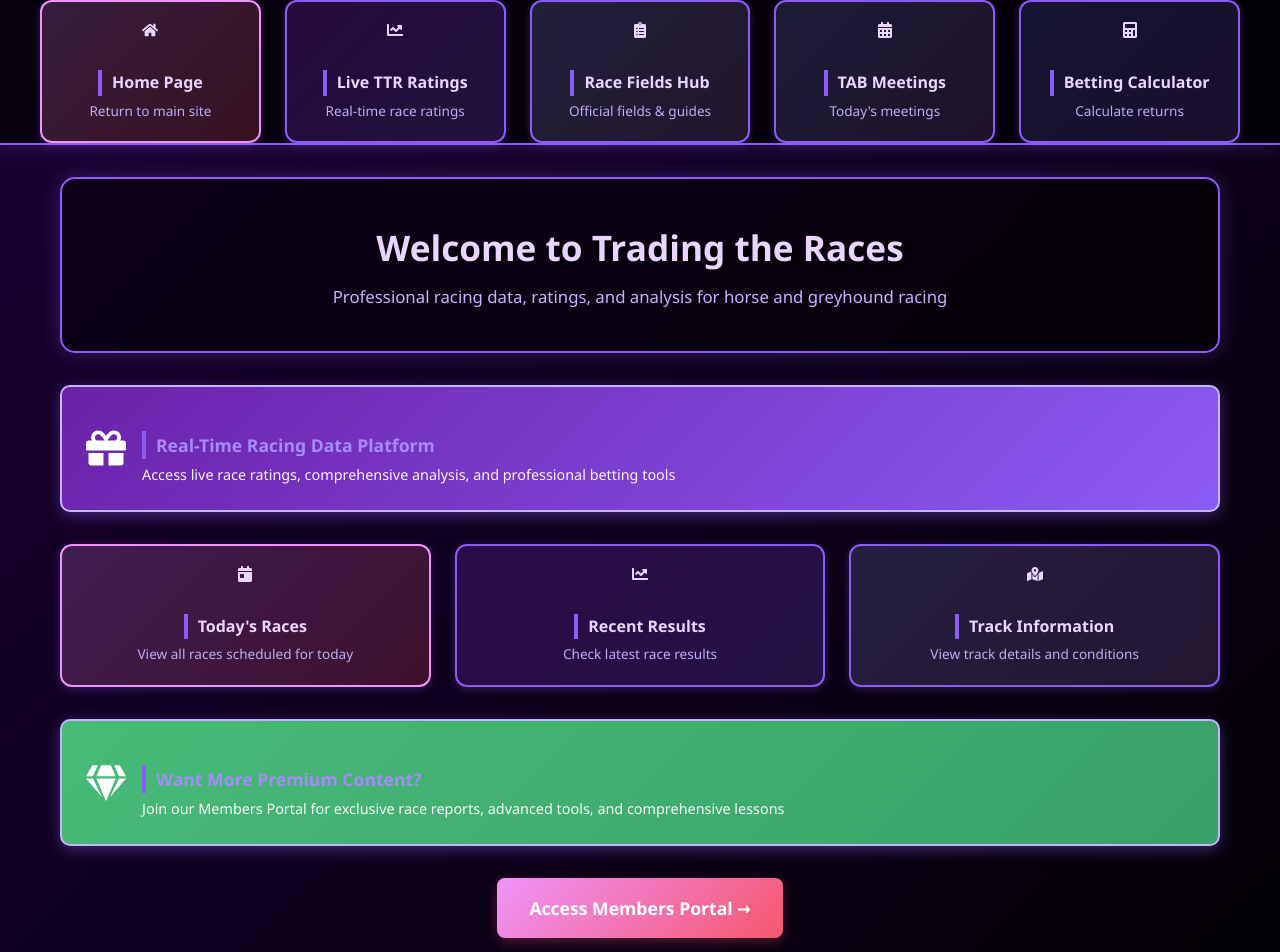
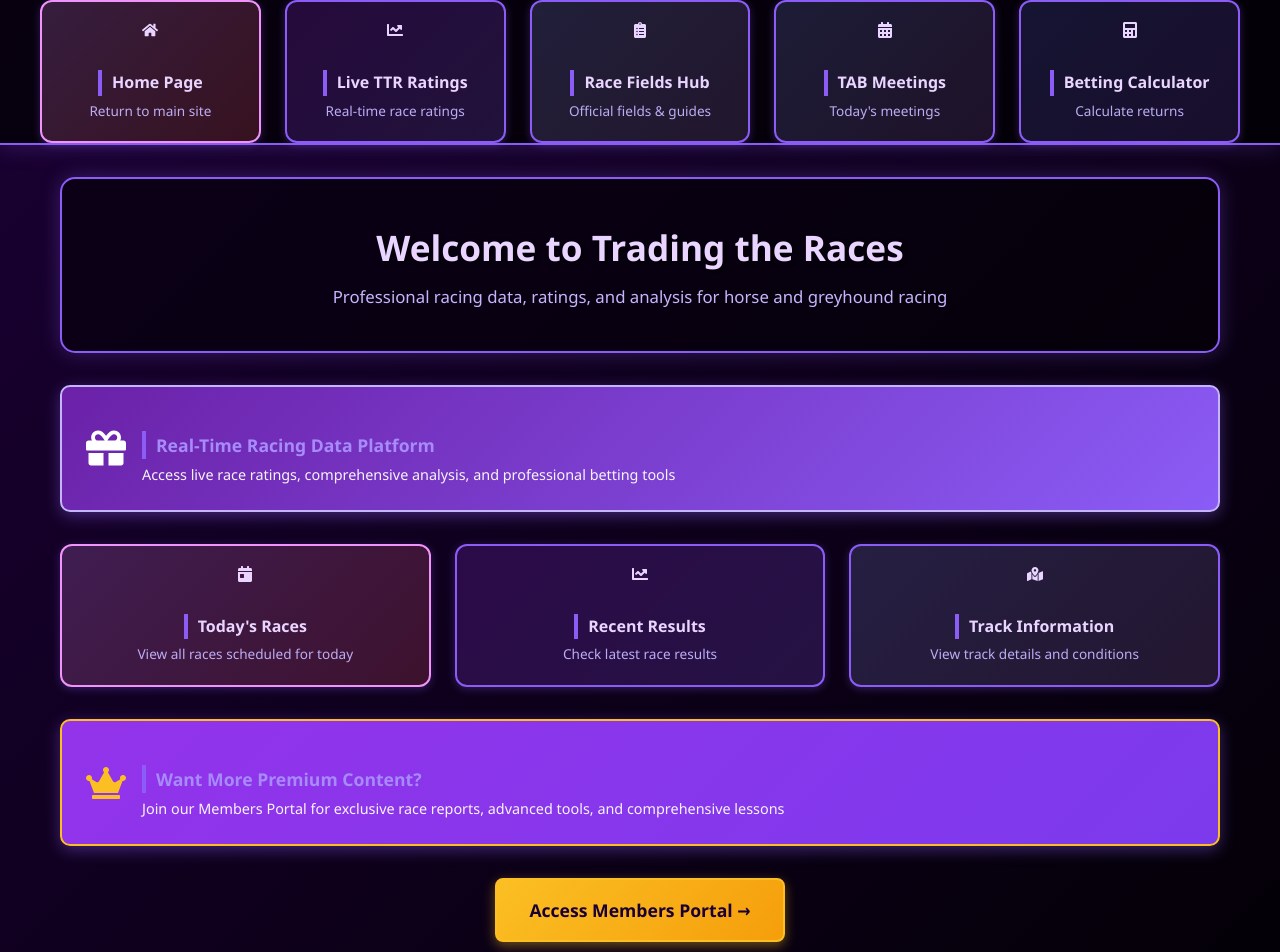
Before and after one commit to Gsid66/tradingtheraces-tech, a Next.js app: page / in a window 1280 px wide. Shown: the top 952 px of the page. Built offline with nearby package versions, Linux system fonts and the light colour scheme.

Commit message:
css changes

```diff
--- a/app/globals.css
+++ b/app/globals.css
@@ -373,3 +373,8 @@
     grid-template-columns:  1fr;
   }
 }
+/* ==================== GOLD BUTTON HOVER ==================== */
+.gold-button:hover {
+  transform: translateY(-2px);
+  box-shadow: 0 6px 16px rgba(251, 191, 36, 0.5) !important;
+}
--- a/app/page.tsx
+++ b/app/page.tsx
@@ -1,4 +1,4 @@
-import { FaGift, FaCalendarDay, FaChartLine, FaMapMarkedAlt, FaGem } from 'react-icons/fa'
+import { FaGift, FaCalendarDay, FaChartLine, FaMapMarkedAlt, FaCrown } from 'react-icons/fa'
 
 export default function Home() {
   return (
@@ -26,41 +26,42 @@
 
       {/* Feature Cards Grid */}
       <div className="quick-links-grid" style={{ marginTop: '2rem' }}>
-        <a href="/today" className="quick-link-card">
+        <div className="quick-link-card">
           <div className="quick-link-icon">
             <FaCalendarDay />
           </div>
           <h3>Today's Races</h3>
           <p>View all races scheduled for today</p>
-        </a>
+        </div>
 
-        <a href="/results" className="quick-link-card">
+        <div className="quick-link-card">
           <div className="quick-link-icon">
             <FaChartLine />
           </div>
           <h3>Recent Results</h3>
           <p>Check latest race results</p>
-        </a>
+        </div>
 
-        <a href="/tracks" className="quick-link-card">
+        <div className="quick-link-card">
           <div className="quick-link-icon">
             <FaMapMarkedAlt />
           </div>
           <h3>Track Information</h3>
           <p>View track details and conditions</p>
-        </a>
+        </div>
       </div>
 
-      {/* Premium Banner */}
+      {/* Premium Banner - GOLD/PURPLE GRADIENT */}
       <div
         className="info-banner"
         style={{
-          background: 'linear-gradient(135deg, #48bb78 0%, #38a169 100%)',
-          marginTop: '2rem'
+          background: 'linear-gradient(135deg, #9333ea 0%, #7c3aed 100%)',
+          border: '2px solid #fbbf24',
+          marginTop:  '2rem'
         }}
       >
-        <div className="info-banner-icon">
-          <FaGem />
+        <div className="info-banner-icon" style={{ color: '#fbbf24' }}>
+          <FaCrown />
         </div>
         <div className="info-banner-content">
           <h3>Want More Premium Content?</h3>
@@ -70,20 +71,23 @@
         </div>
       </div>
 
-      <div style={{ textAlign:  'center', marginTop: '1.5rem' }}>
+      {/* CTA Button - GOLD THEME */}
+      <div style={{ textAlign: 'center', marginTop: '1.5rem' }}>
         <a
           href="/members"
+          className="gold-button"
           style={{
             display: 'inline-block',
-            background: 'linear-gradient(135deg, #f093fb 0%, #f5576c 100%)',
-            color: 'white',
+            background: 'linear-gradient(135deg, #fbbf24 0%, #f59e0b 100%)',
+            color: '#1a0033',
             padding: '1rem 2rem',
             borderRadius: '8px',
-            textDecoration:  'none',
-            fontWeight: 600,
-            fontSize:  '1.1rem',
-            boxShadow: '0 4px 12px rgba(245,87,108,0.3)',
-            transition: 'transform 0.2s ease'
+            textDecoration: 'none',
+            fontWeight: 700,
+            fontSize: '1.1rem',
+            boxShadow: '0 4px 12px rgba(251, 191, 36, 0.4)',
+            transition: 'transform 0.2s ease',
+            border: '2px solid #fbbf24'
           }}
         >
           Access Members Portal →
```
